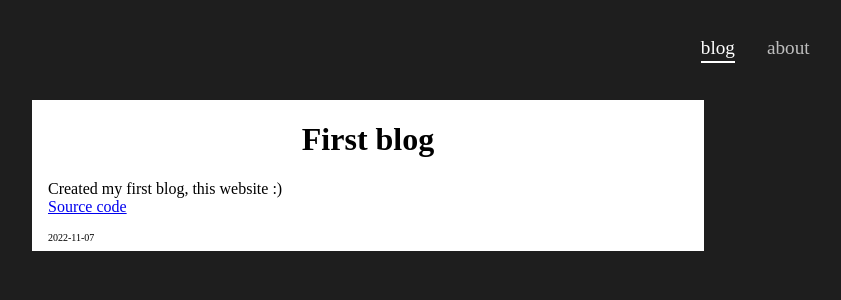
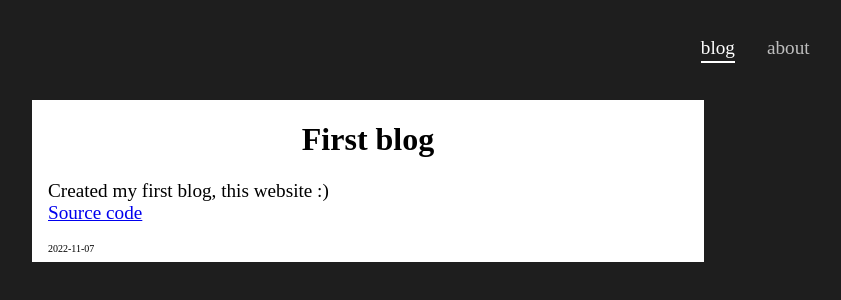
Before and after one commit to hulkdx/sabajafarzadeh.com, a React app: page / in a window 1280 px wide. Shown: the top 300 px of the page, without its empty margins (272-1113 px from the left). Built offline with nearby package versions, Linux system fonts and the light colour scheme.

Commit message:
Update the font-size

```diff
--- a/src/components/pages/blog/BlogPage.css
+++ b/src/components/pages/blog/BlogPage.css
@@ -21,6 +21,7 @@
 
 .blog p {
   white-space: pre-line;
+  font-size: larger;
 }
 
 .blog-date {
--- a/src/components/pages/blog/data.jsx
+++ b/src/components/pages/blog/data.jsx
@@ -1,3 +1,5 @@
+/* eslint-disable react/no-unescaped-entities */
+/* eslint-disable quotes */
 import React from 'react';
 
 export default [
```
